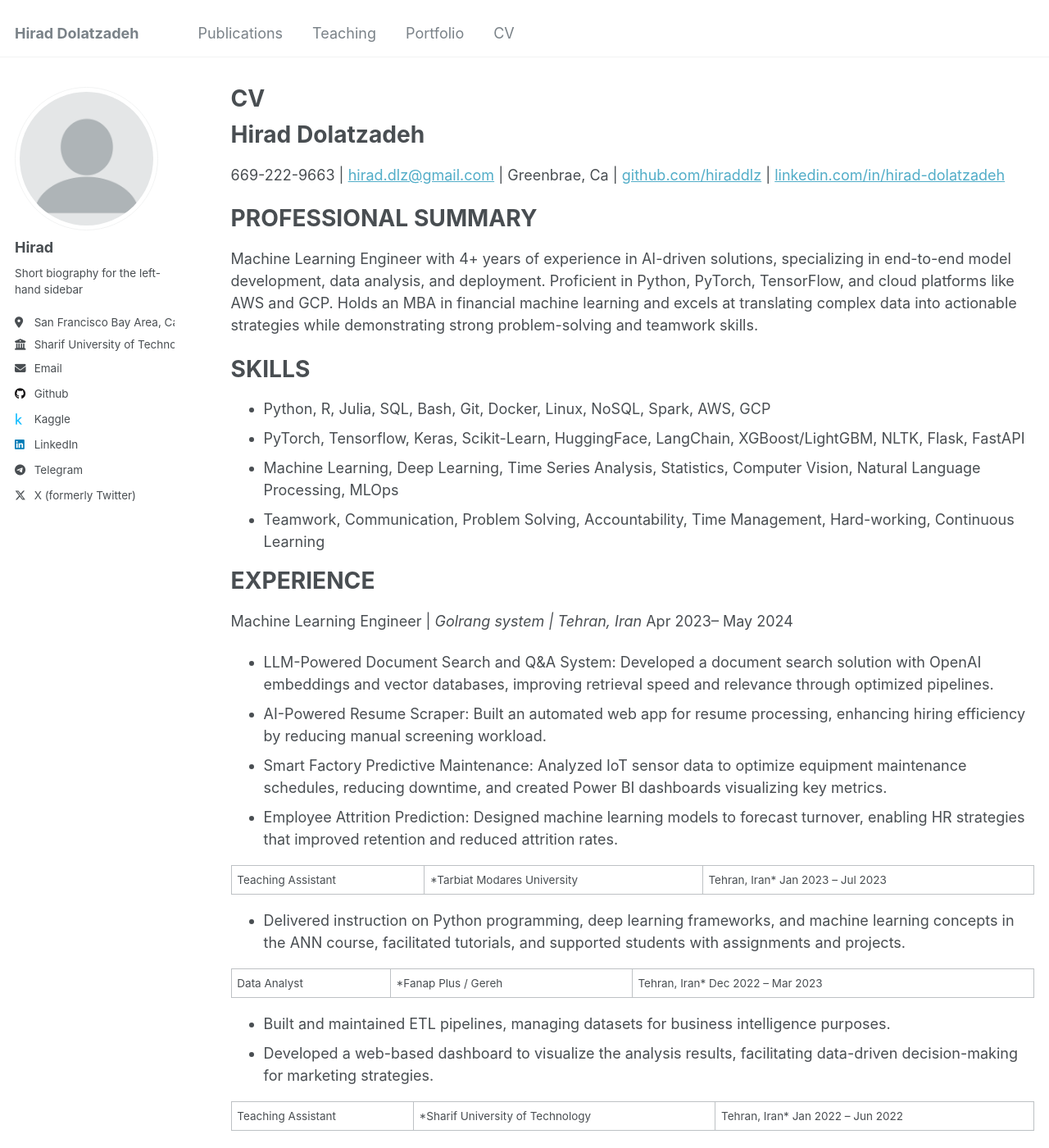
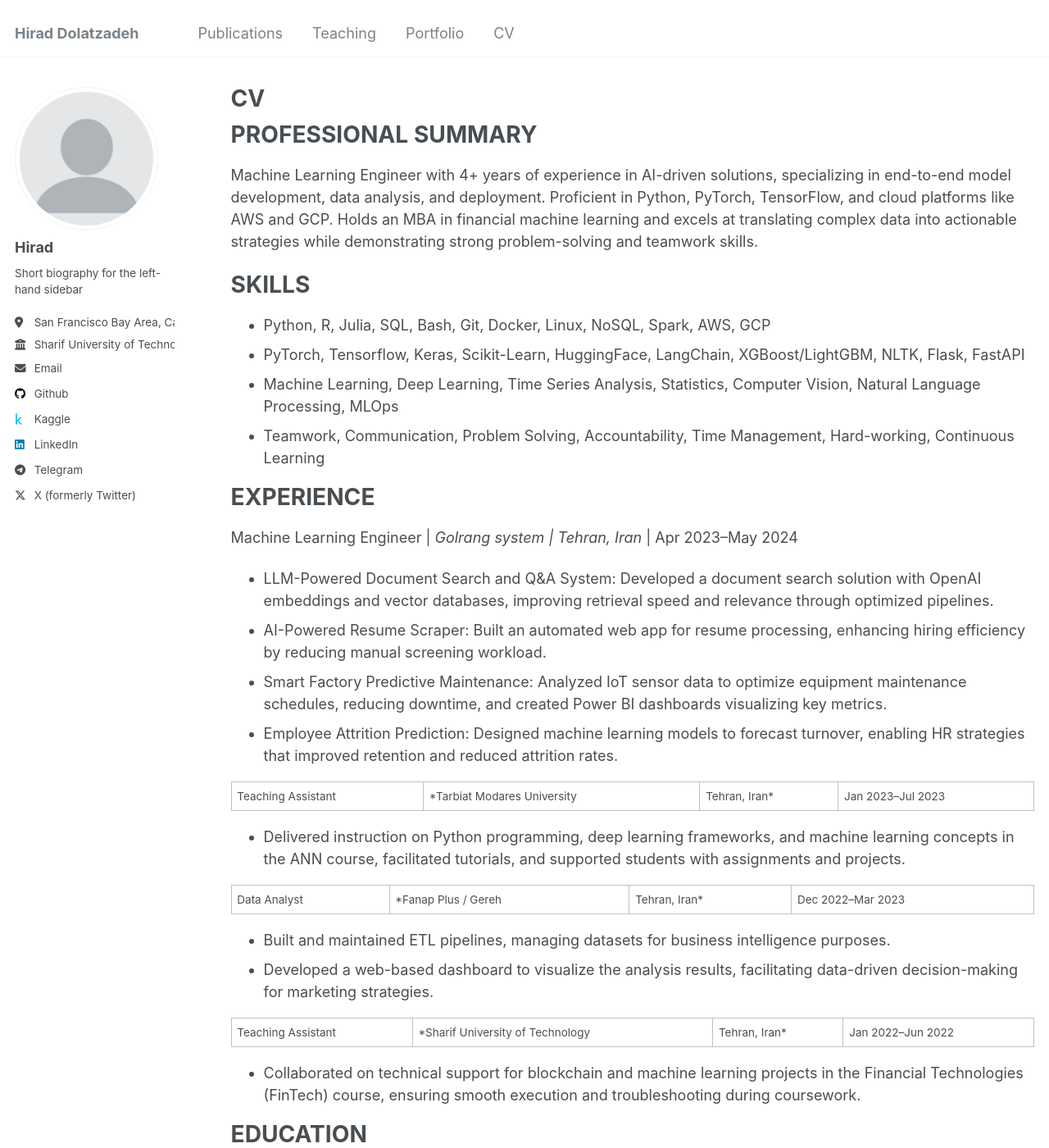
Before and after one commit to hiraddlz/hiraddlz.github.io, a Jekyll site: the page built from _pages/cv.md, in a window 1280 px wide and 1400 px high. Shown: the whole window at 82% size. Built offline with Jekyll 4.4.1, drawn with Linux system fonts in a browser that asks for light colours.

Commit message:
Update cv.md

```diff
--- a/_pages/cv.md
+++ b/_pages/cv.md
@@ -74,10 +74,6 @@ Service and leadership
 * Currently signed in to 43 different slack teams
 --->
 
-Hirad Dolatzadeh
-======
-669-222-9663 |  <hirad.dlz@gmail.com> | Greenbrae, Ca | [github.com/hiraddlz](https://github.com/hiraddlz) | [linkedin.com/in/hirad-dolatzadeh](https://www.linkedin.com/in/hirad-dolatzadeh)
-
 PROFESSIONAL SUMMARY
 ======
 Machine Learning Engineer with 4+ years of experience in AI-driven solutions, specializing in end-to-end model development, data analysis, and deployment. Proficient in Python, PyTorch, TensorFlow, and cloud platforms like AWS and GCP. Holds an MBA in financial machine learning and excels at translating complex data into actionable strategies while demonstrating strong problem-solving and teamwork skills.
@@ -91,23 +87,23 @@ SKILLS
 
 EXPERIENCE
 ======
-Machine Learning Engineer | *Golrang system | Tehran, Iran*                                                                                       Apr 2023– May 2024
+Machine Learning Engineer | *Golrang system | Tehran, Iran* |                                                                                      Apr 2023–May 2024
 
 - LLM-Powered Document Search and Q&A System: Developed a document search solution with OpenAI embeddings and vector databases, improving retrieval speed and relevance through optimized pipelines.
 - AI-Powered Resume Scraper: Built an automated web app for resume processing, enhancing hiring efficiency by reducing manual screening workload.
 - Smart Factory Predictive Maintenance: Analyzed IoT sensor data to optimize equipment maintenance schedules, reducing downtime, and created Power BI dashboards visualizing key metrics.
 - Employee Attrition Prediction: Designed machine learning models to forecast turnover, enabling HR strategies that improved retention and reduced attrition rates.
 
-Teaching Assistant | *Tarbiat Modares University | Tehran, Iran*                                                                                      Jan 2023 – Jul 2023
+Teaching Assistant | *Tarbiat Modares University | Tehran, Iran* |                                                                                     Jan 2023–Jul 2023
 
 - Delivered instruction on Python programming, deep learning frameworks, and machine learning concepts in the ANN course, facilitated tutorials, and supported students with assignments and projects.
 
-Data Analyst | *Fanap Plus / Gereh | Tehran, Iran*                                                                                                          Dec 2022 – Mar 2023
+Data Analyst | *Fanap Plus / Gereh | Tehran, Iran* |                                                                                                         Dec 2022–Mar 2023
 
 - Built and maintained ETL pipelines, managing datasets for business intelligence purposes.
 - Developed a web-based dashboard to visualize the analysis results, facilitating data-driven decision-making for marketing strategies.
 
-Teaching Assistant | *Sharif University of Technology | Tehran, Iran*                                                                              Jan 2022 – Jun 2022
+Teaching Assistant | *Sharif University of Technology | Tehran, Iran* |                                                                             Jan 2022–Jun 2022
 
 - Collaborated on technical support for blockchain and machine learning projects in the Financial Technologies (FinTech) course, ensuring smooth execution and troubleshooting during coursework.
 
```
